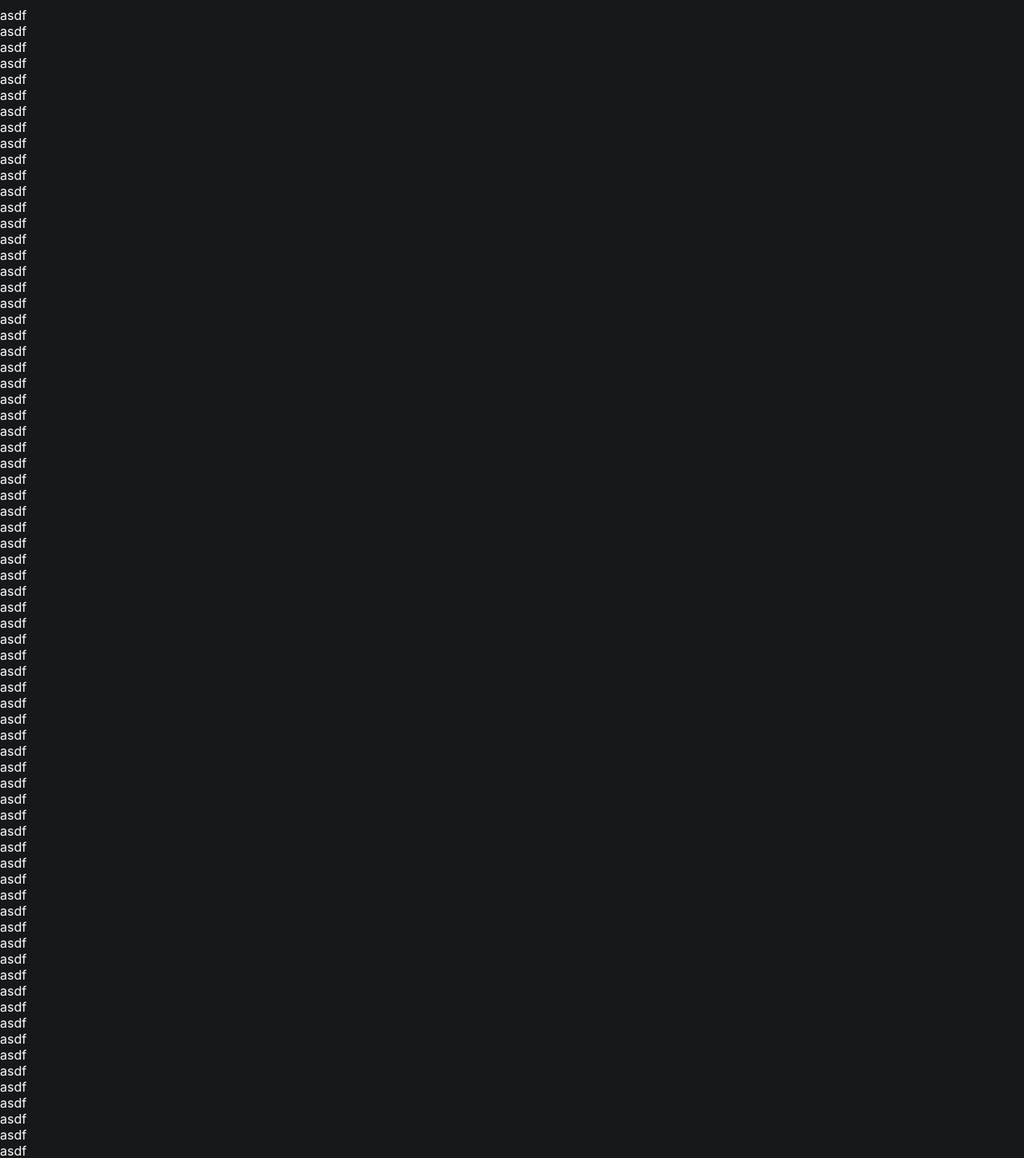
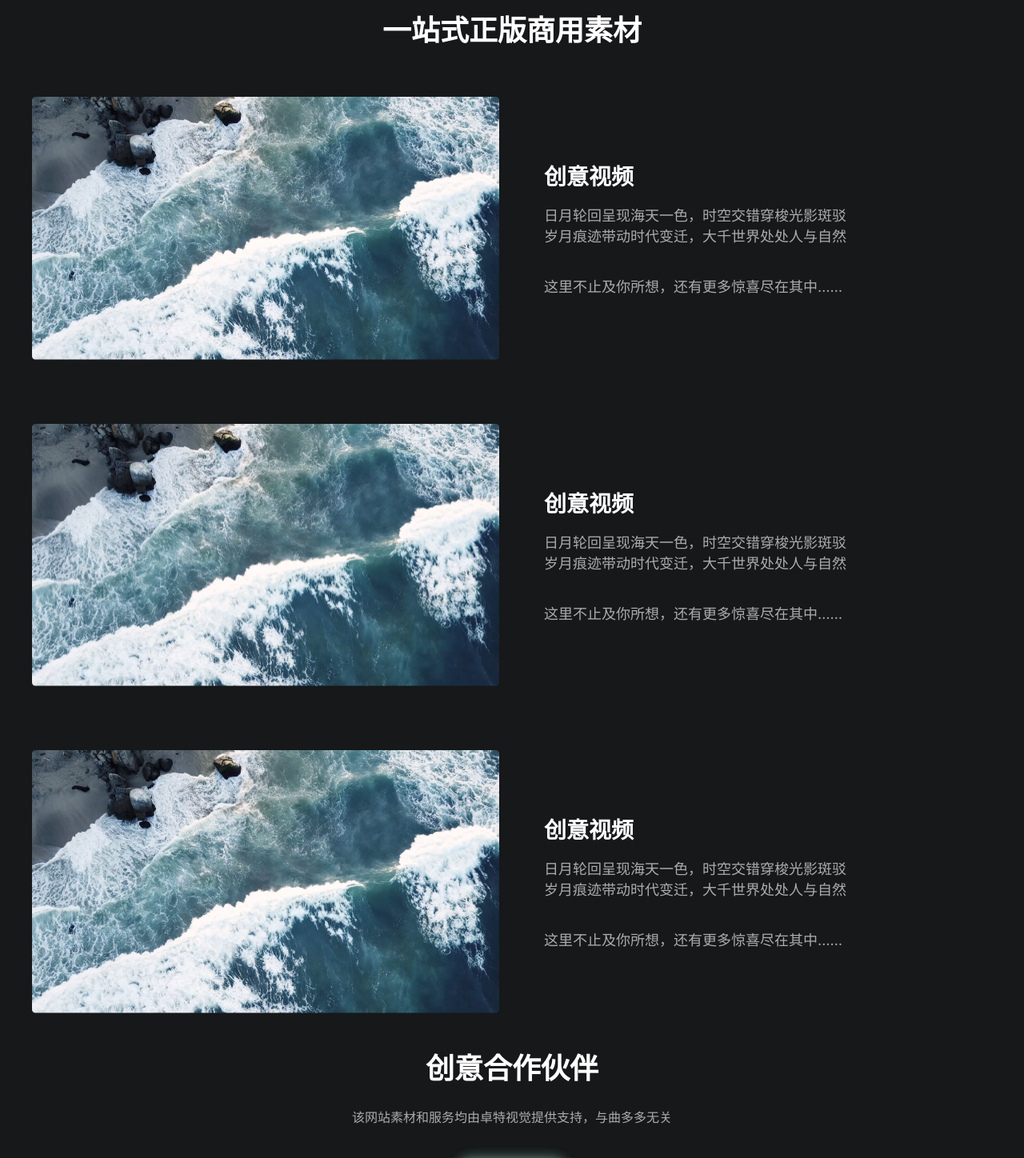
Before and after one commit to ChristianPaoloDagdag/DroitVision, a React (Create React App) app: page / in a window 1280 px wide. Shown: the part 1080-2528 px from the top of the page at 80% size. Built offline with nearby package versions, Linux system fonts and the light colour scheme.

Commit message:
feat: create ContentThree and Materials component

```diff
--- /dev/null
+++ b/src/pages/Home/ContentThree/Materials/index.jsx
@@ -0,0 +1,21 @@
+import React from 'react';
+import * as S from './styles';
+import CreativePartner from '../../../../assets/images/Creative-Partner.png';
+
+export default function Materials() {
+  return (
+    <S.Container>
+      <S.Content>
+        <S.Title>创意视频</S.Title>
+        <S.SubTitle>
+          <div>日月轮回呈现海天一色，时空交错穿梭光影斑驳</div>
+          <div>岁月痕迹带动时代变迁，大千世界处处人与自然</div>
+          <S.SubTitleBottom>
+            这里不止及你所想，还有更多惊喜尽在其中……
+          </S.SubTitleBottom>
+        </S.SubTitle>
+      </S.Content>
+      <S.Image src={CreativePartner} />
+    </S.Container>
+  );
+}
--- /dev/null
+++ b/src/pages/Home/ContentThree/Materials/styles.jsx
@@ -0,0 +1,40 @@
+import styled from 'styled-components';
+
+export const Container = styled.div`
+  display: flex;
+  flex-direction: row-reverse;
+  gap: 32px;
+`;
+
+export const Content = styled.div`
+  align-items: center;
+  display: flex;
+  flex-direction: column;
+  gap: 16px;
+  justify-content: center;
+  width: 584px;
+`;
+
+export const Title = styled.div`
+  font-size: 28px;
+  font-weight: 600;
+  width: 536px;
+`;
+
+export const SubTitle = styled.div`
+  color: ${(props) => props.theme.color.gray};
+  font-size: 18px;
+  font-weight: 400;
+  height: 116px;
+  width: 536px;
+`;
+
+export const SubTitleBottom = styled.div`
+  margin-top: 37px;
+`;
+
+export const Image = styled.img`
+  border-radius: 4px;
+  height: 328.5px;
+  width: 584px;
+`;
--- /dev/null
+++ b/src/pages/Home/ContentThree/index.jsx
@@ -0,0 +1,16 @@
+import React from 'react';
+import Materials from './Materials';
+import * as S from './styles';
+
+export default function ContentThree() {
+  return (
+    <S.Container>
+      <S.Title>一站式正版商用素材</S.Title>
+      <S.MaterialsContainer>
+        <Materials />
+        <Materials />
+        <Materials />
+      </S.MaterialsContainer>
+    </S.Container>
+  );
+}
--- /dev/null
+++ b/src/pages/Home/ContentThree/styles.jsx
@@ -0,0 +1,19 @@
+import styled from 'styled-components';
+
+export const Container = styled.div`
+  align-items: center;
+  display: flex;
+  flex-direction: column;
+`;
+
+export const Title = styled.div`
+  font-size: 36px;
+  font-weight: 600;
+  margin-bottom: 60px;
+`;
+
+export const MaterialsContainer = styled.div`
+  display: flex;
+  flex-direction: column;
+  gap: 80px;
+`;
--- a/src/pages/Home/index.jsx
+++ b/src/pages/Home/index.jsx
@@ -4,6 +4,7 @@ import Navbar from '../../components/Navbar';
 import ContentOne from './ContentOne';
 import ContentTwo from './ContentTwo';
 import Footer from '../../components/Footer';
+import ContentThree from './ContentThree';
 
 export default function Home() {
   return (
@@ -11,114 +12,7 @@ export default function Home() {
       <Navbar />
       <ContentOne />
       <ContentTwo />
-      <div>asdf</div>
-      <div>asdf</div>
-      <div>asdf</div>
-      <div>asdf</div>
-      <div>asdf</div>
-      <div>asdf</div>
-      <div>asdf</div>
-      <div>asdf</div>
-      <div>asdf</div>
-      <div>asdf</div>
-      <div>asdf</div>
-      <div>asdf</div>
-      <div>asdf</div>
-      <div>asdf</div>
-      <div>asdf</div>
-      <div>asdf</div>
-      <div>asdf</div>
-      <div>asdf</div>
-      <div>asdf</div>
-      <div>asdf</div>
-      {' '}
-      <div>asdf</div>
-      <div>asdf</div>
-      <div>asdf</div>
-      <div>asdf</div>
-      <div>asdf</div>
-      <div>asdf</div>
-      <div>asdf</div>
-      <div>asdf</div>
-      <div>asdf</div>
-      <div>asdf</div>
-      {' '}
-      <div>asdf</div>
-      <div>asdf</div>
-      <div>asdf</div>
-      <div>asdf</div>
-      <div>asdf</div>
-      <div>asdf</div>
-      <div>asdf</div>
-      <div>asdf</div>
-      <div>asdf</div>
-      <div>asdf</div>
-      {' '}
-      <div>asdf</div>
-      <div>asdf</div>
-      <div>asdf</div>
-      <div>asdf</div>
-      <div>asdf</div>
-      <div>asdf</div>
-      <div>asdf</div>
-      <div>asdf</div>
-      <div>asdf</div>
-      <div>asdf</div>
-      {' '}
-      <div>asdf</div>
-      <div>asdf</div>
-      <div>asdf</div>
-      <div>asdf</div>
-      <div>asdf</div>
-      <div>asdf</div>
-      <div>asdf</div>
-      <div>asdf</div>
-      <div>asdf</div>
-      <div>asdf</div>
-      {' '}
-      <div>asdf</div>
-      <div>asdf</div>
-      <div>asdf</div>
-      <div>asdf</div>
-      <div>asdf</div>
-      <div>asdf</div>
-      <div>asdf</div>
-      <div>asdf</div>
-      <div>asdf</div>
-      <div>asdf</div>
-      {' '}
-      <div>asdf</div>
-      <div>asdf</div>
-      <div>asdf</div>
-      <div>asdf</div>
-      <div>asdf</div>
-      <div>asdf</div>
-      <div>asdf</div>
-      <div>asdf</div>
-      <div>asdf</div>
-      <div>asdf</div>
-      {' '}
-      <div>asdf</div>
-      <div>asdf</div>
-      <div>asdf</div>
-      <div>asdf</div>
-      <div>asdf</div>
-      <div>asdf</div>
-      <div>asdf</div>
-      <div>asdf</div>
-      <div>asdf</div>
-      <div>asdf</div>
-      {' '}
-      <div>asdf</div>
-      <div>asdf</div>
-      <div>asdf</div>
-      <div>asdf</div>
-      <div>asdf</div>
-      <div>asdf</div>
-      <div>asdf</div>
-      <div>asdf</div>
-      <div>asdf</div>
-      <div>asdf</div>
+      <ContentThree />
       <Footer />
     </Container>
   );
```
Also changed, not shown: src/assets/images/Creative-Partner.png (added).
